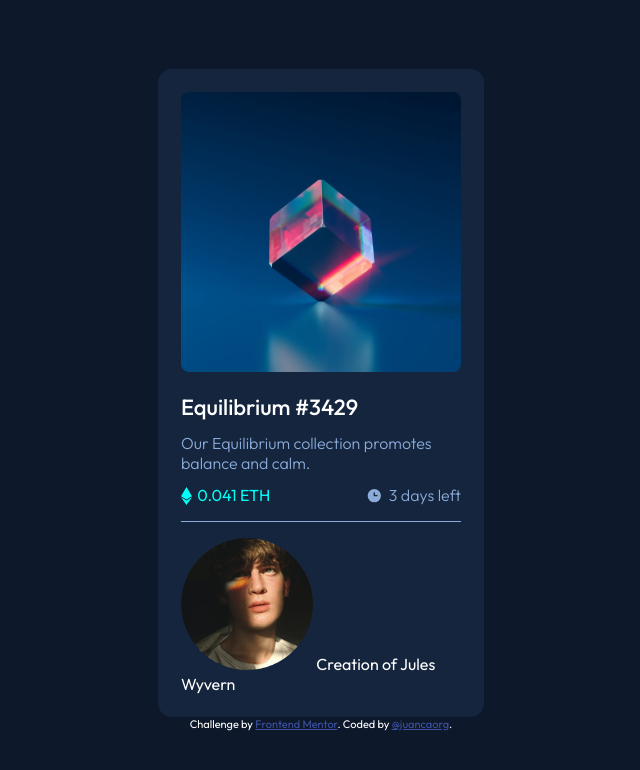
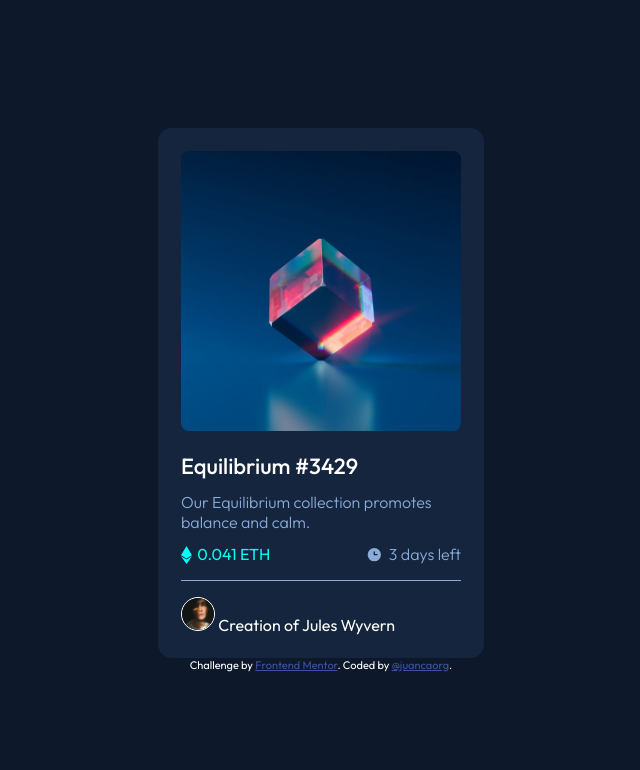
Before and after one commit to juancaorg/nft-preview-card, a plain HTML site: page index.html in a window 1280 px wide. Shown: the whole page, without its empty margins (319-959 px from the left). Drawn offline with Linux system fonts and the light colour scheme.

Commit message:
feat: add and style .nft-preview-card__author-avatar

```diff
--- a/index.html
+++ b/index.html
@@ -47,6 +47,7 @@
           <img
             src="./images/image-avatar.png"
             alt="Jules Wyvern's image avatar"
+            class="nft-preview-card__author-avatar"
           />
           Creation of
           <span class="nft-preview-card__author-name">Jules Wyvern</span>
--- a/styles.css
+++ b/styles.css
@@ -104,6 +104,12 @@ body {
 	margin: 1rem 0;
 }
 
+.nft-preview-card__author-avatar {
+	width: 2.125rem;
+	border: 1px solid var(--white);
+	border-radius: 50%;
+}
+
 .attribution {
 	font-size: 11px;
 	text-align: center;
```
